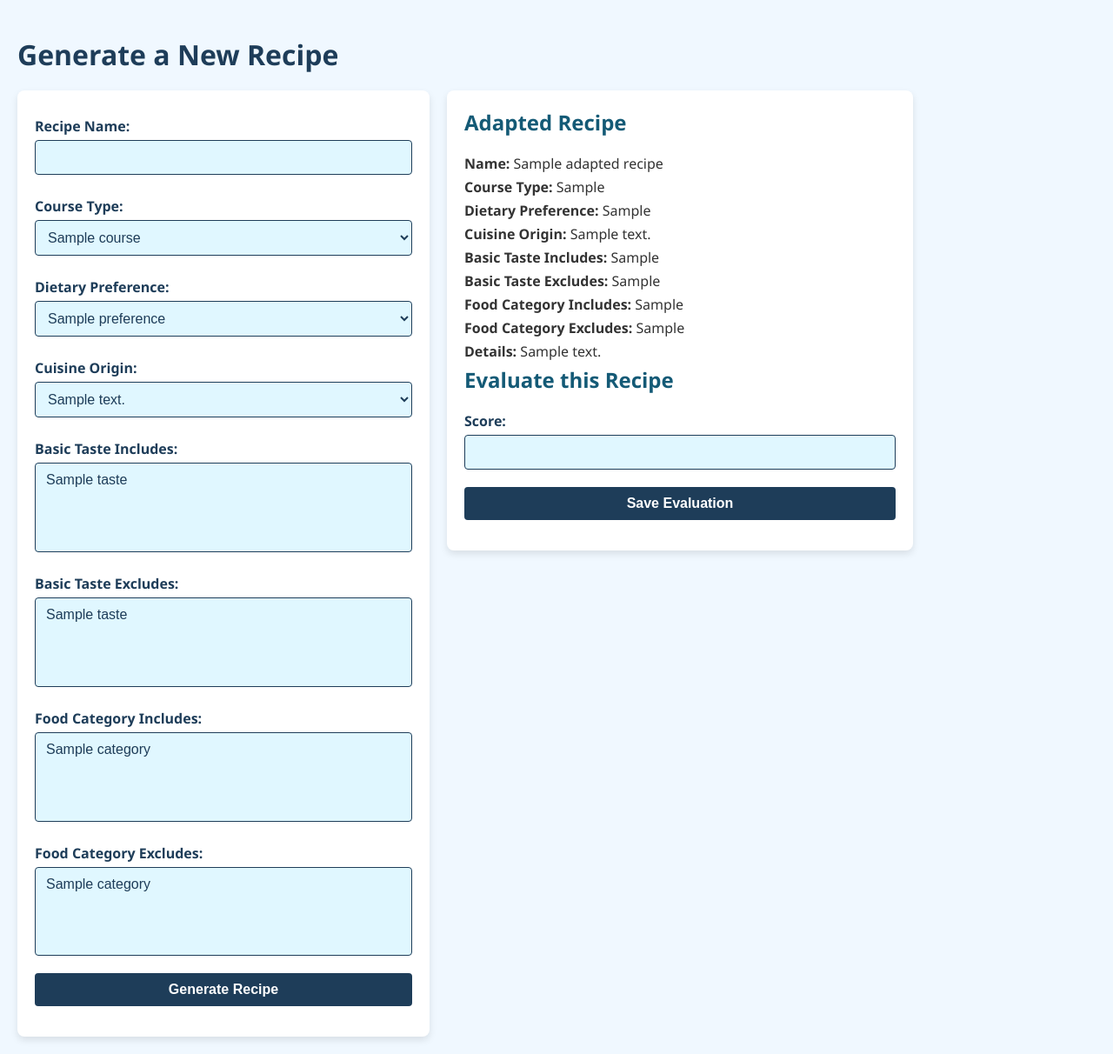
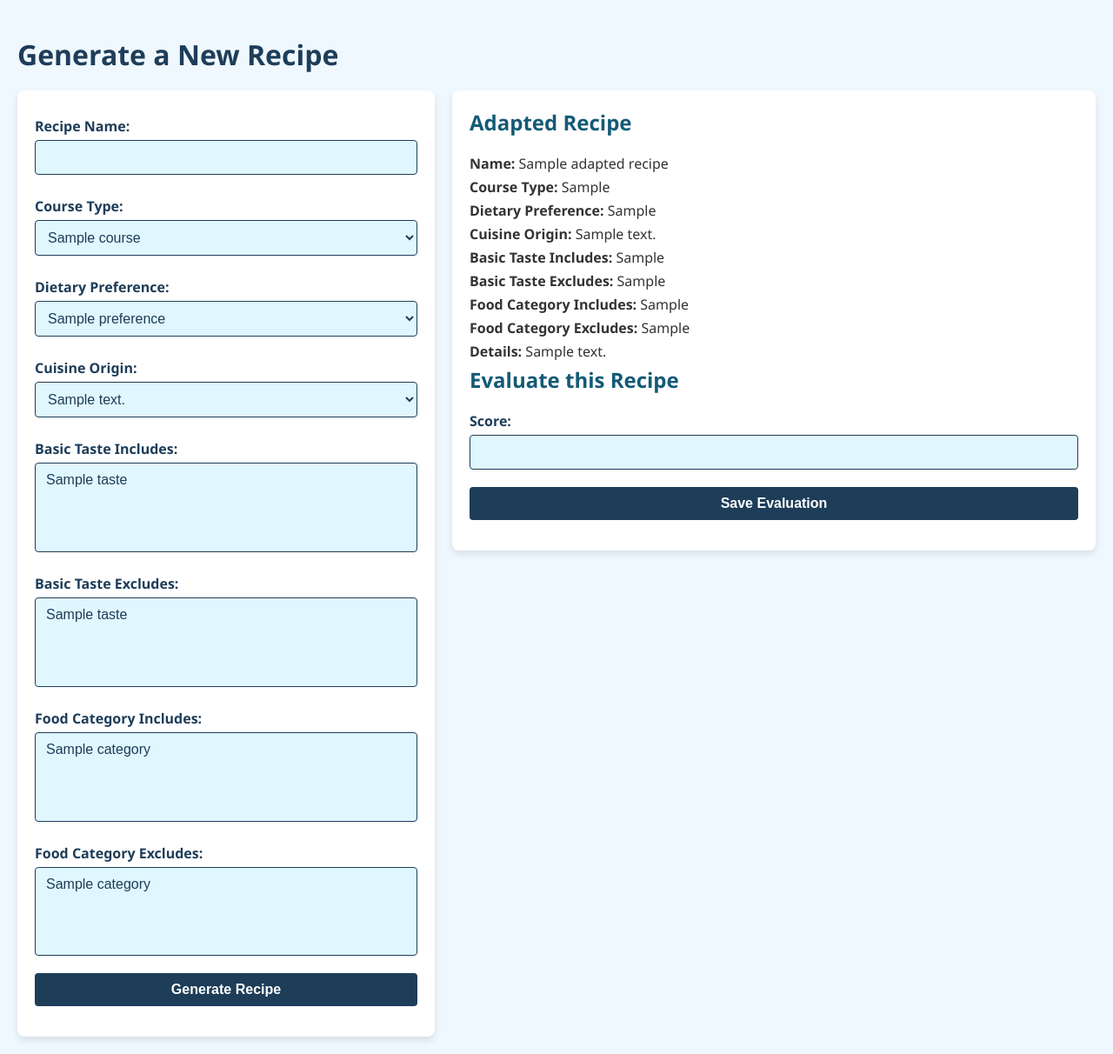
Before and after one commit to Barathaner/Case-Based-Reasoning-System-Prototyp, a Flask app: template cbr_app/templates/index.html in a window 1280 px wide. Shown: the whole page at 87% size. Run offline with Flask 3, Linux system fonts and the light colour scheme; the template is opened without the code that fills it: most values are stand-ins (such as "Sample title", 1, 10 or a date in 2020).

Commit message:
even prettier web_app

```diff
--- a/cbr_app/app.py
+++ b/cbr_app/app.py
@@ -44,10 +44,10 @@ def index():
         course_type = request.form['course_type']
         dietary_preference = request.form['dietary_preference']
         cuisine_origin = request.form['cuisine_origin']
-        basic_taste_include = request.form.getlist('basic_taste_include')
-        basic_taste_exclude = request.form.getlist('basic_taste_exclude')
-        food_category_include = request.form.getlist('food_category_include')
-        food_category_exclude = request.form.getlist('food_category_exclude')
+        basic_taste_include = ', '.join(request.form.getlist('basic_taste_include'))
+        basic_taste_exclude = ', '.join(request.form.getlist('basic_taste_exclude'))
+        food_category_include = ', '.join(request.form.getlist('food_category_include'))
+        food_category_exclude = ', '.join(request.form.getlist('food_category_exclude'))
 
         adapted_recipe = cbr.generate_recipe(recipe_name, course_type, dietary_preference, cuisine_origin,
                                              basic_taste_include, basic_taste_exclude,
--- a/cbr_app/static/styles.css
+++ b/cbr_app/static/styles.css
@@ -23,7 +23,8 @@ h1 {
     border-radius: 8px;
     box-shadow: 0 4px 8px rgba(0, 0, 0, 0.1);
     padding: 20px;
-    max-width: 35%; /* Reduced max-width */
+    max-width: 700px; /* Reduced max-width */
+    width: 35%; /* Reduced max-width */
 }
 
 .recipe-box {
@@ -32,7 +33,8 @@ h1 {
     border-radius: 8px;
     box-shadow: 0 4px 8px rgba(0, 0, 0, 0.1);
     padding: 20px;
-    max-width: 40%; /* Increased max-width */
+    max-width: 700px; /* Reduced max-width */
+    width: 35%; /* Reduced max-width */
 }
 
 label {
```
